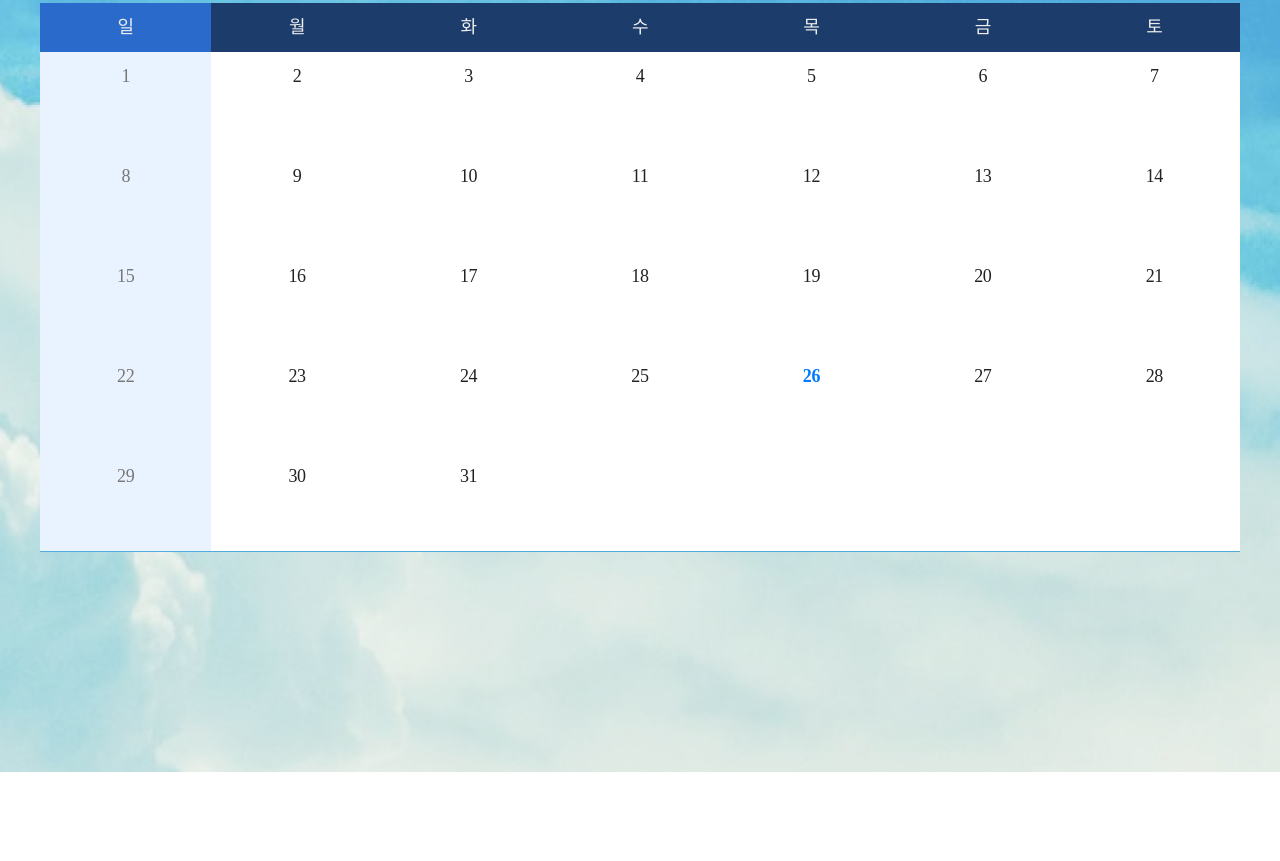
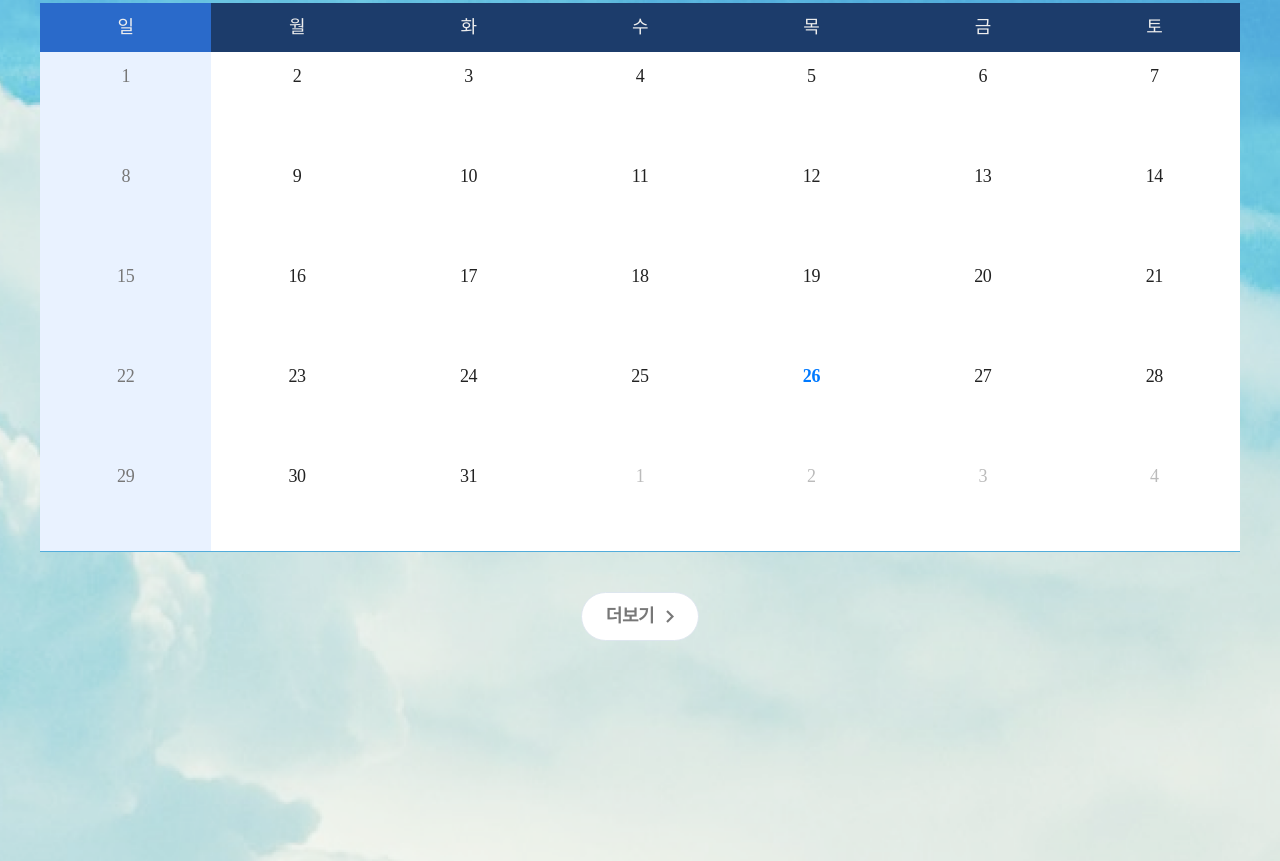
Before and after one commit to puritechlab1155/onnuri-front, a plain HTML site: page index.html in a window 1280 px wide. Shown: the part 3148-4009 px from the top of the page. Before the commit the page ends 3920 px from the top, so only its background shows below. Drawn offline with nearby package versions, Linux system fonts and the light colour scheme; a web font is replaced by a local one.

Commit message:
edit 19:18

```diff
--- a/css/main.scss
+++ b/css/main.scss
@@ -535,6 +535,14 @@
                 line-height: 160%; /* 28.8px */
                 letter-spacing: -0.36px;
             }
+            td.prev-month, td.next-month {
+                color: #bbb;
+                font-family: 'Pretendard-Medium';
+                font-size: 18px;
+                font-weight: 500;
+                line-height: 160%; /* 28.8px */
+                letter-spacing: -0.36px;
+            }
         }
     }
 }
--- a/index.html
+++ b/index.html
@@ -410,6 +410,13 @@
                                     </tbody>
                                 </table>
                             </div><!-- //calendar-area -->
+
+                            <div class="more-button-box">
+                                <a href="#" class="more-button">
+                                    <span class="button-text">더보기</span>
+                                    <img src="img/home/notice-more-arrow.png">
+                                </a>
+                            </div>
                         </div>
                     </div>
                 </div><!-- //section03 -->
--- a/js/script.js
+++ b/js/script.js
@@ -29,29 +29,43 @@ document.addEventListener('DOMContentLoaded', function() {
         function renderCalendar() {
             currentMonthElement.textContent = `${currentYear}년 ${currentMonth + 1}월`;
 
+            // 이번 달의 첫째 날과 마지막 날 계산
             const firstDay = new Date(currentYear, currentMonth, 1);
             const lastDay = new Date(currentYear, currentMonth + 1, 0);
 
-            const firstWeekDay = firstDay.getDay();
+            // 첫째 날의 요일 (0: 일요일, 1: 월요일, ...)
+            const firstWeekday = firstDay.getDay();
 
+            // 마지막 날짜
             const lastDate = lastDay.getDate();
 
+            // tbody 초기화
             calendarBody.innerHTML = '';
 
             let date = 1;
-            for (let i = 0; i < 6; i++) {
+            let nextMonthDate = 1; // 다음 달의 날짜 시작
+            let lastMonthDate = new Date(currentYear, currentMonth, 0).getDate(); // 이전 달 마지막 날짜
+            let prevMonthStart = lastMonthDate - firstWeekday + 1; // 이전 달의 시작 날짜 계산
+
+            for (let i = 0; i < 5; i++) { // 최대 6주
                 const row = document.createElement('tr');
 
                 for (let j = 0; j < 7; j++) {
                     const cell = document.createElement('td');
 
-                    if (i === 0 && j < firstWeekDay) {
-                        cell.textContent = '';
+                    if (i === 0 && j < firstWeekday) {
+                        // 이전 달 날짜 채우기
+                        cell.textContent = prevMonthStart++;
+                        cell.classList.add('prev-month'); // 이전 달 클래스
                     } else if (date > lastDate) {
-                        cell.textContent = '';
+                        // 다음 달 날짜 채우기
+                        cell.textContent = nextMonthDate++;
+                        cell.classList.add('next-month'); // 다음 달 클래스
                     } else {
+                        // 이번 달 날짜 채우기
                         cell.textContent = date;
 
+                        // 오늘 날짜에 클래스 추가
                         if (
                             currentYear === today.getFullYear() &&
                             currentMonth === today.getMonth() &&
@@ -63,6 +77,7 @@ document.addEventListener('DOMContentLoaded', function() {
                         date++;
                     }
 
+                    // 일요일과 토요일에 클래스 추가
                     if (j === 0) {
                         cell.classList.add('sunday');
                     } else if (j === 6) {
@@ -74,7 +89,8 @@ document.addEventListener('DOMContentLoaded', function() {
 
                 calendarBody.appendChild(row);
 
-                if (date > lastDate) break;
+                // 모든 날짜를 채운 경우 반복 종료
+                if (date > lastDate && nextMonthDate > 7) break;
             }
         }
 
```
Also changed, not shown: css/main.css, 1 other file.
